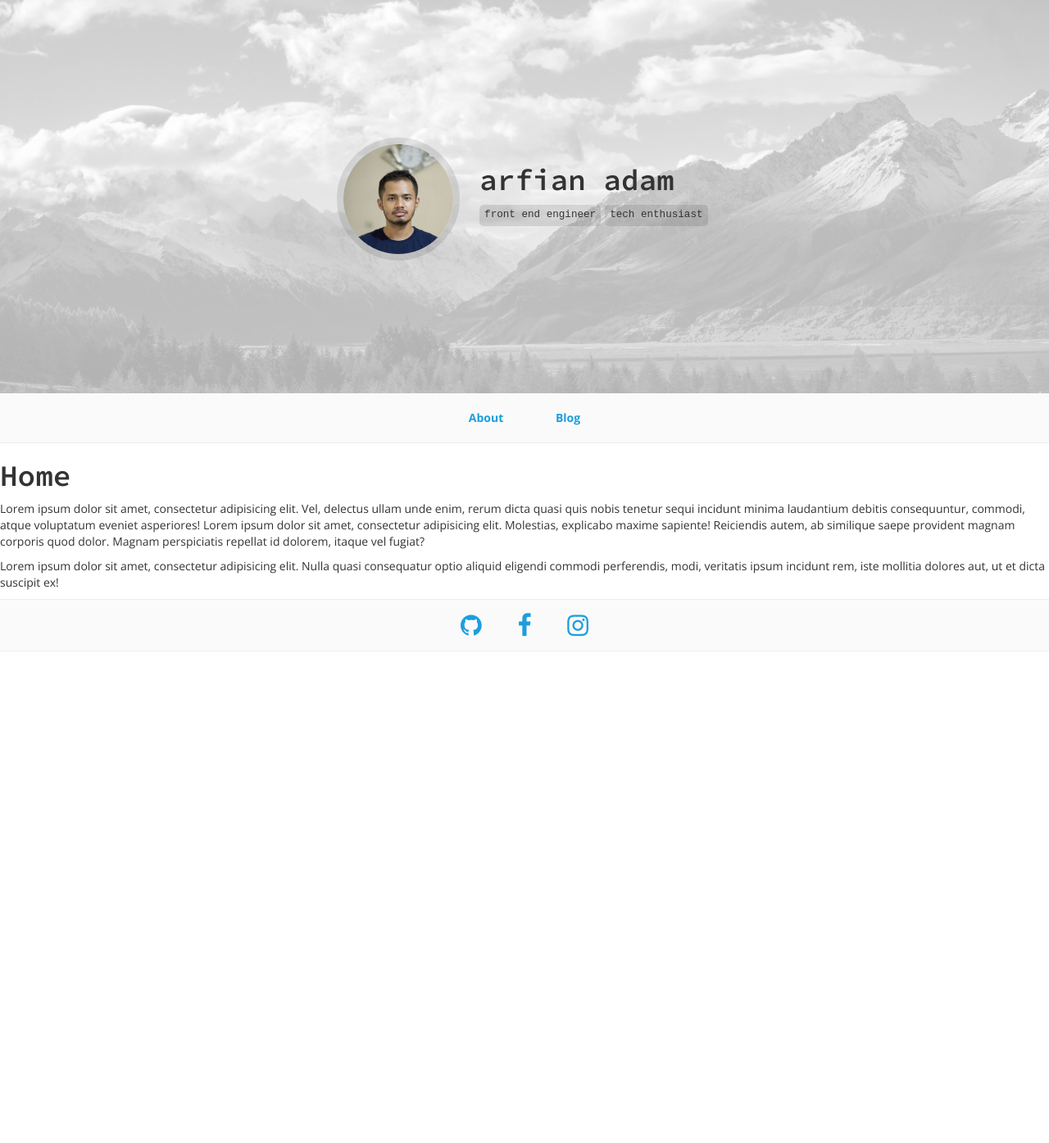
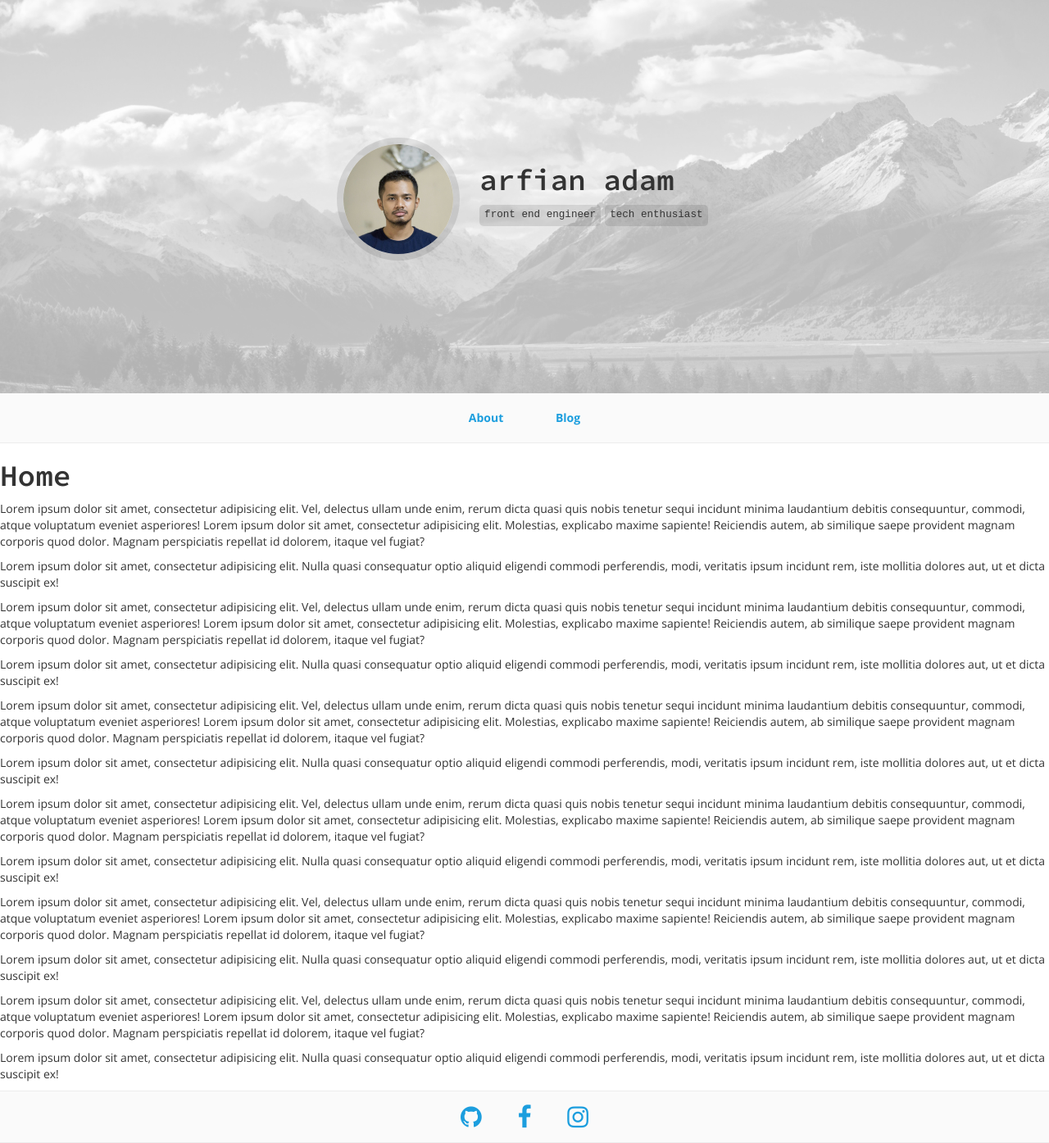
Before and after one commit to arfianadam/arfian.id, a Jekyll site: the page built from index.html, in a window 1280 px wide. Shown: the whole page at 82% size. Built offline with Jekyll 4.4.1, drawn with Linux system fonts in a browser that asks for light colours; before the commit the page ends 900 px from its top, so only the background shows below that.

Commit message:
added more placeholder text

```diff
--- a/index.html
+++ b/index.html
@@ -8,3 +8,13 @@ layout: home
 <h1>Home</h1>
 <p>Lorem ipsum dolor sit amet, consectetur adipisicing elit. Vel, delectus ullam unde enim, rerum dicta quasi quis nobis tenetur sequi incidunt minima laudantium debitis consequuntur, commodi, atque voluptatum eveniet asperiores! Lorem ipsum dolor sit amet, consectetur adipisicing elit. Molestias, explicabo maxime sapiente! Reiciendis autem, ab similique saepe provident magnam corporis quod dolor. Magnam perspiciatis repellat id dolorem, itaque vel fugiat?</p>
 <p>Lorem ipsum dolor sit amet, consectetur adipisicing elit. Nulla quasi consequatur optio aliquid eligendi commodi perferendis, modi, veritatis ipsum incidunt rem, iste mollitia dolores aut, ut et dicta suscipit ex!</p>
+<p>Lorem ipsum dolor sit amet, consectetur adipisicing elit. Vel, delectus ullam unde enim, rerum dicta quasi quis nobis tenetur sequi incidunt minima laudantium debitis consequuntur, commodi, atque voluptatum eveniet asperiores! Lorem ipsum dolor sit amet, consectetur adipisicing elit. Molestias, explicabo maxime sapiente! Reiciendis autem, ab similique saepe provident magnam corporis quod dolor. Magnam perspiciatis repellat id dolorem, itaque vel fugiat?</p>
+<p>Lorem ipsum dolor sit amet, consectetur adipisicing elit. Nulla quasi consequatur optio aliquid eligendi commodi perferendis, modi, veritatis ipsum incidunt rem, iste mollitia dolores aut, ut et dicta suscipit ex!</p>
+<p>Lorem ipsum dolor sit amet, consectetur adipisicing elit. Vel, delectus ullam unde enim, rerum dicta quasi quis nobis tenetur sequi incidunt minima laudantium debitis consequuntur, commodi, atque voluptatum eveniet asperiores! Lorem ipsum dolor sit amet, consectetur adipisicing elit. Molestias, explicabo maxime sapiente! Reiciendis autem, ab similique saepe provident magnam corporis quod dolor. Magnam perspiciatis repellat id dolorem, itaque vel fugiat?</p>
+<p>Lorem ipsum dolor sit amet, consectetur adipisicing elit. Nulla quasi consequatur optio aliquid eligendi commodi perferendis, modi, veritatis ipsum incidunt rem, iste mollitia dolores aut, ut et dicta suscipit ex!</p>
+<p>Lorem ipsum dolor sit amet, consectetur adipisicing elit. Vel, delectus ullam unde enim, rerum dicta quasi quis nobis tenetur sequi incidunt minima laudantium debitis consequuntur, commodi, atque voluptatum eveniet asperiores! Lorem ipsum dolor sit amet, consectetur adipisicing elit. Molestias, explicabo maxime sapiente! Reiciendis autem, ab similique saepe provident magnam corporis quod dolor. Magnam perspiciatis repellat id dolorem, itaque vel fugiat?</p>
+<p>Lorem ipsum dolor sit amet, consectetur adipisicing elit. Nulla quasi consequatur optio aliquid eligendi commodi perferendis, modi, veritatis ipsum incidunt rem, iste mollitia dolores aut, ut et dicta suscipit ex!</p>
+<p>Lorem ipsum dolor sit amet, consectetur adipisicing elit. Vel, delectus ullam unde enim, rerum dicta quasi quis nobis tenetur sequi incidunt minima laudantium debitis consequuntur, commodi, atque voluptatum eveniet asperiores! Lorem ipsum dolor sit amet, consectetur adipisicing elit. Molestias, explicabo maxime sapiente! Reiciendis autem, ab similique saepe provident magnam corporis quod dolor. Magnam perspiciatis repellat id dolorem, itaque vel fugiat?</p>
+<p>Lorem ipsum dolor sit amet, consectetur adipisicing elit. Nulla quasi consequatur optio aliquid eligendi commodi perferendis, modi, veritatis ipsum incidunt rem, iste mollitia dolores aut, ut et dicta suscipit ex!</p>
+<p>Lorem ipsum dolor sit amet, consectetur adipisicing elit. Vel, delectus ullam unde enim, rerum dicta quasi quis nobis tenetur sequi incidunt minima laudantium debitis consequuntur, commodi, atque voluptatum eveniet asperiores! Lorem ipsum dolor sit amet, consectetur adipisicing elit. Molestias, explicabo maxime sapiente! Reiciendis autem, ab similique saepe provident magnam corporis quod dolor. Magnam perspiciatis repellat id dolorem, itaque vel fugiat?</p>
+<p>Lorem ipsum dolor sit amet, consectetur adipisicing elit. Nulla quasi consequatur optio aliquid eligendi commodi perferendis, modi, veritatis ipsum incidunt rem, iste mollitia dolores aut, ut et dicta suscipit ex!</p>
```
